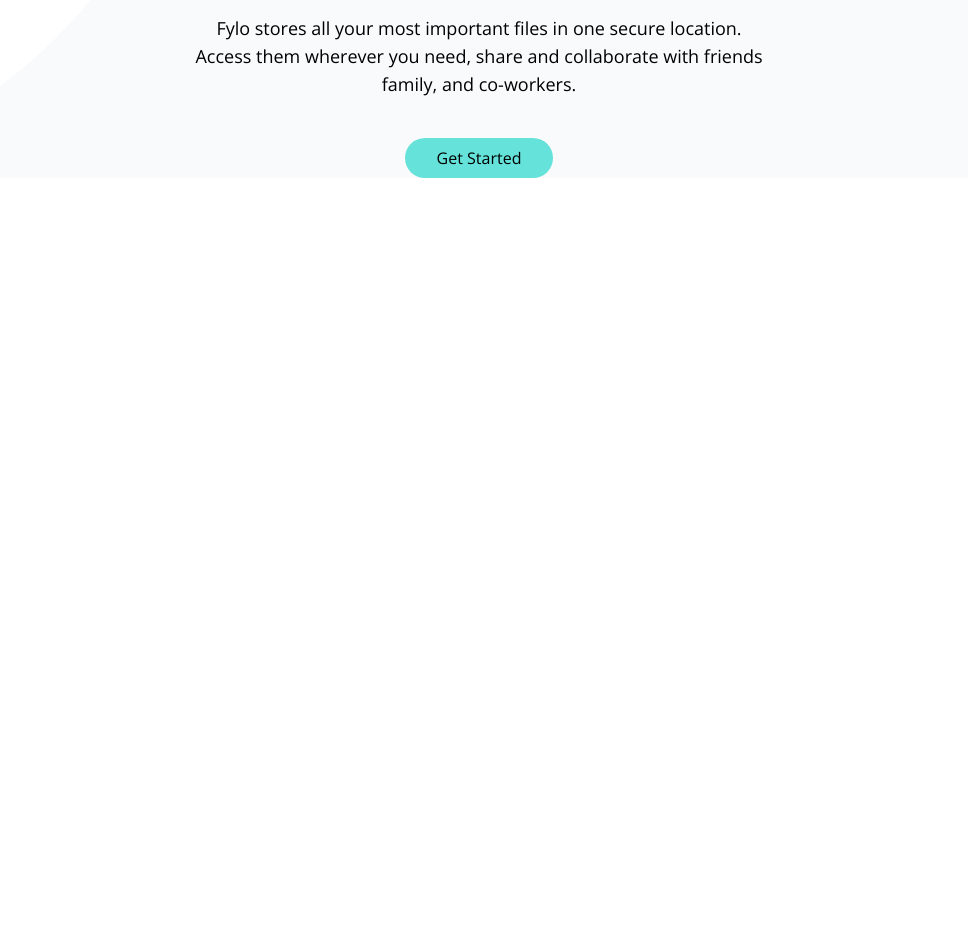
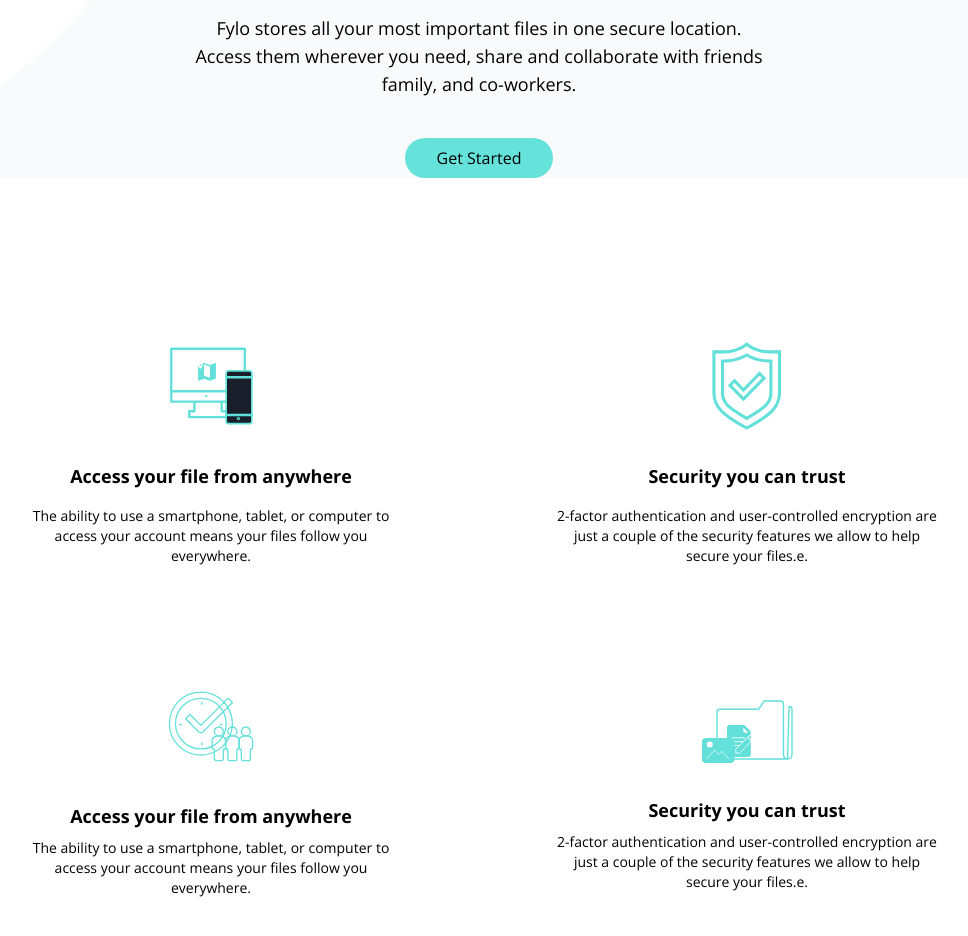
Before and after one commit to azoozalharte/fylo, a website: page index.html in a window 1280 px wide. Shown: the part 800-1736 px from the top of the page, without its empty margins (161-1129 px from the left). Before the commit the page ends 978 px from the top, so only its background shows below. Drawn offline with nearby package versions, Linux system fonts and the light colour scheme.

Commit message:
features section

```diff
--- a/index.html
+++ b/index.html
@@ -76,7 +76,7 @@
     </header>
     <section
       id="hero"
-      class="bg-curvy-light-mode dark:bg-curvy-dark-mode bg-no-repeat bg-contain bg-bottom"
+      class="bg-curvy-light-mode dark:bg-curvy-dark-mode bg-no-repeat bg-contain bg-bottom px-10"
     >
       <div class="flex flex-col justify-center items-center space-y-10">
         <img src="./img/illustration-intro.png" alt="" />
@@ -95,5 +95,50 @@
         </button>
       </div>
     </section>
+    <section
+      id="features"
+      class="grid grid-cols-1 md:grid-cols-2 gap-28 items-center p-20 md:p-40 justify-center bg-white dark:bg-darkBlue1"
+    >
+      <div class="flex flex-col items-center text-center">
+        <div class="flex items-center justify-center h-24 mb-7">
+          <img src="img/icon-access-anywhere.svg" alt="" />
+        </div>
+        <p class="text-lg font-bold mb-4">Access your file from anywhere</p>
+        <p class="max-w-sm text-sm">
+          The ability to use a smartphone, tablet, or computer to access your
+          account means your files follow you everywhere.
+        </p>
+      </div>
+      <div class="flex flex-col items-center text-center">
+        <div class="flex items-center justify-center h-24 mb-7">
+          <img src="img/icon-security.svg" alt="" />
+        </div>
+        <p class="text-lg font-bold mb-4">Security you can trust</p>
+        <p class="max-w-sm text-sm">
+          2-factor authentication and user-controlled encryption are just a
+          couple of the security features we allow to help secure your files.e.
+        </p>
+      </div>
+      <div class="flex flex-col items-center text-center">
+        <div class="flex items-center justify-center h-24 mb-7">
+          <img src="img/icon-collaboration.svg" alt="" />
+        </div>
+        <p class="text-lg font-bold mb-2">Access your file from anywhere</p>
+        <p class="max-w-sm text-sm">
+          The ability to use a smartphone, tablet, or computer to access your
+          account means your files follow you everywhere.
+        </p>
+      </div>
+      <div class="flex flex-col items-center text-center">
+        <div class="flex items-center justify-center h-24 mb-4">
+          <img src="img/icon-any-file.svg" alt="" />
+        </div>
+        <p class="text-lg font-bold mb-2">Security you can trust</p>
+        <p class="max-w-sm text-sm">
+          2-factor authentication and user-controlled encryption are just a
+          couple of the security features we allow to help secure your files.e.
+        </p>
+      </div>
+    </section>
   </body>
 </html>
```
Also changed, not shown: css/style.css.
